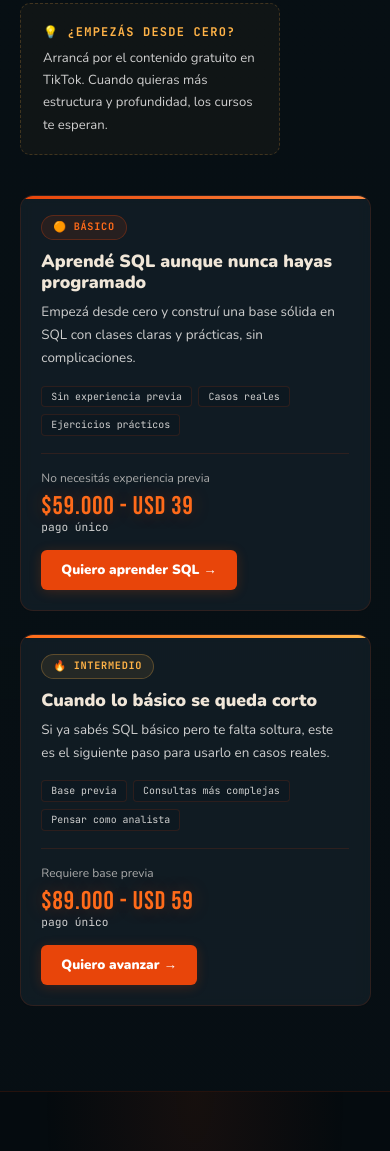
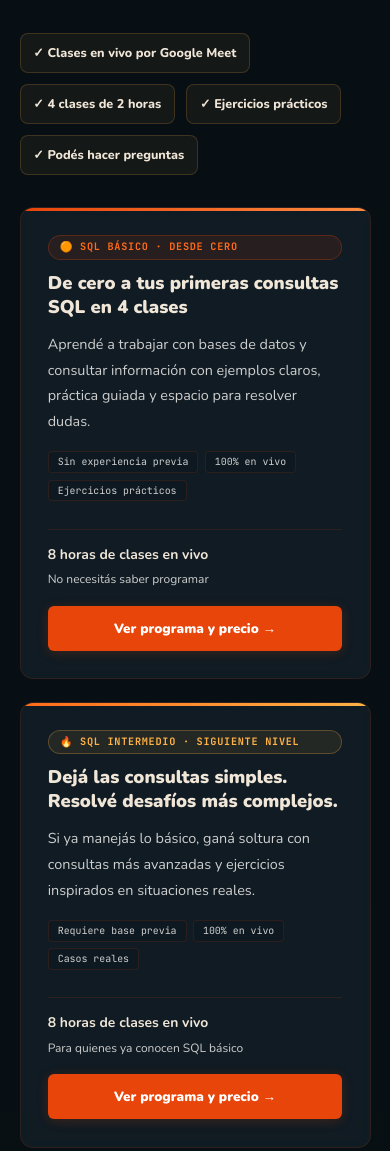
Before and after one commit to codeacomonunca/codea-como-nunca, a plain HTML site: page index.html in a window 390 px wide. Shown: the part 5336-6487 px from the top of the page. Drawn offline with nearby package versions, Linux system fonts and the light colour scheme.

Commit message:
Actualizar pagina principal y curso SQL Basico

```diff
--- a/index.html
+++ b/index.html
@@ -297,6 +297,34 @@ footer::before{content:'';position:absolute;top:0;left:8%;right:8%;height:1px;ba
 
 
 
+
+/* Mejoras de conversión: sección cursos */
+#cursos .sh{line-height:1.05;max-width:900px}
+.curso-confianza{display:flex;gap:.7rem;flex-wrap:wrap;margin:0 0 2rem}
+.curso-confianza span{font-size:.79rem;font-weight:800;color:var(--texto);background:rgba(255,179,71,.055);border:1px solid rgba(255,179,71,.18);border-radius:8px;padding:.55rem .8rem}
+#cursos .curso-card .cc-body{display:flex;flex-direction:column;flex:1;padding:1.7rem}
+#cursos .cc-tit{font-size:clamp(1.15rem,2vw,1.45rem);line-height:1.3;margin-bottom:.8rem}
+#cursos .cc-desc{font-size:.9rem;line-height:1.8}
+#cursos .cc-temas{margin-bottom:1.7rem}
+#cursos .cc-foot{margin-top:auto;align-items:center;gap:1rem}
+.curso-dato{display:flex;flex-direction:column;gap:4px}
+.curso-dato strong{font-size:.87rem;color:var(--texto)}
+.curso-dato span{font-size:.75rem;color:var(--texto-dim)}
+#cursos .btn-comprar{padding:12px 17px;white-space:normal;text-align:center;justify-content:center}
+.curso-aclaracion{display:flex;align-items:center;gap:1rem;flex-wrap:wrap;background:rgba(255,179,71,.045);border:1px solid rgba(255,179,71,.2);border-radius:12px;padding:1.3rem 1.5rem;margin-top:1.5rem}
+.curso-aclaracion-icon{font-size:1.5rem}
+.curso-aclaracion>div{flex:1;min-width:220px}
+.curso-aclaracion strong{color:var(--llama);font-size:.9rem}
+.curso-aclaracion p{color:var(--texto-dim);font-size:.82rem;line-height:1.7;margin-top:.25rem}
+.curso-aclaracion-link{color:var(--llama);font-size:.8rem;font-weight:900;text-decoration:none}
+.curso-aclaracion-link:hover{text-decoration:underline}
+.curso-docente{display:flex;align-items:center;gap:1.3rem;margin-top:2rem;padding:1.4rem 1.6rem;border:1px solid var(--borde);border-radius:12px;background:rgba(20,34,42,.55)}
+.curso-docente img{width:94px;height:94px;object-fit:cover;border-radius:50%;border:2px solid var(--borde-vivo);flex-shrink:0}
+.curso-docente-kicker{font-family:var(--fm);font-size:.65rem;color:var(--llama);letter-spacing:.08em}
+.curso-docente h3{font-size:1.1rem;margin:.3rem 0}
+.curso-docente p{font-size:.83rem;color:var(--texto-dim);line-height:1.7}
+@media(max-width:600px){#cursos .cc-foot{align-items:stretch;flex-direction:column}#cursos .btn-comprar{width:100%}.curso-docente{align-items:flex-start;flex-direction:column}.curso-docente img{width:76px;height:76px}}
+
 </style>
 </head>
 <body>
@@ -503,83 +531,34 @@ footer::before{content:'';position:absolute;top:0;left:8%;right:8%;height:1px;ba
 <!-- ── CURSOS ── -->
 <section class="bloque" id="cursos">
   <div class="bi">
-
-    <div class="cursos-intro">
-      <div class="cursos-intro-txt">
-        <div class="eyebrow">aprendé sin límites</div>
-        <h2 class="sh">CURSOS</h2>
-        <p class="ssub" style="margin-bottom:0">SQL explicado como se usa en la industria real. Sin relleno, sin teoría vacía — directo al código que importa.</p>
-      </div>
-      <div class="cursos-intro-badge">
-        <strong>💡 ¿Empezás desde cero?</strong>
-        Arrancá por el contenido gratuito en TikTok. Cuando quieras más estructura y profundidad, los cursos te esperan.
-      </div>
+    <div class="eyebrow">de TikTok a la práctica</div>
+    <h2 class="sh">¿TE GUSTA CÓMO EXPLICO SQL?<br><span style="color:var(--fuego-vivo)">APRENDÉ CONMIGO EN VIVO.</span></h2>
+    <p class="ssub" style="max-width:760px;margin-bottom:1.7rem">Pasá de mirar ejercicios a resolverlos vos. En mis clases podés preguntar, practicar y entender el porqué de cada consulta, paso a paso y sin vueltas.</p>
+    <div class="curso-confianza" aria-label="Características de las clases">
+      <span>✓ Clases en vivo por Google Meet</span><span>✓ 4 clases de 2 horas</span><span>✓ Ejercicios prácticos</span><span>✓ Podés hacer preguntas</span>
     </div>
-
     <div class="cursos-grid">
-
-<div class="curso-card reveal" style="--stripe:linear-gradient(90deg,#E8450A,#FF8C42)">
+      <article class="curso-card reveal" style="--stripe:linear-gradient(90deg,#E8450A,#FF8C42)">
         <div class="cc-body">
-          <span class="cc-badge b-bas">🟠 Básico</span>
-          <div class="cc-tit">Aprendé SQL aunque nunca hayas programado</div>
-          <p class="cc-desc">Empezá desde cero y construí una base sólida en SQL con clases claras y prácticas, sin complicaciones.</p>
-          <div class="cc-temas">
-            <span class="ct">Sin experiencia previa</span><span class="ct">Casos reales</span><span class="ct">Ejercicios prácticos</span>
-          </div>
-
-
- <div class="cc-foot">
-  <div>
-    <div style="font-size:.75rem;color:#aaa;margin-bottom:6px">
-      No necesitás experiencia previa
+          <span class="cc-badge b-bas">🟠 SQL Básico · desde cero</span>
+          <h3 class="cc-tit">De cero a tus primeras consultas SQL en 4 clases</h3>
+          <p class="cc-desc">Aprendé a trabajar con bases de datos y consultar información con ejemplos claros, práctica guiada y espacio para resolver dudas.</p>
+          <div class="cc-temas"><span class="ct">Sin experiencia previa</span><span class="ct">100% en vivo</span><span class="ct">Ejercicios prácticos</span></div>
+          <div class="cc-foot"><div class="curso-dato"><strong>8 horas de clases en vivo</strong><span>No necesitás saber programar</span></div><a href="sql-basico.html" class="btn-comprar">Ver programa y precio →</a></div>
+        </div>
+      </article>
+      <article class="curso-card reveal rd1" style="--stripe:linear-gradient(90deg,#FF6B1A,#FFB347)">
+        <div class="cc-body">
+          <span class="cc-badge b-int">🔥 SQL Intermedio · siguiente nivel</span>
+          <h3 class="cc-tit">Dejá las consultas simples. Resolvé desafíos más complejos.</h3>
+          <p class="cc-desc">Si ya manejás lo básico, ganá soltura con consultas más avanzadas y ejercicios inspirados en situaciones reales.</p>
+          <div class="cc-temas"><span class="ct">Requiere base previa</span><span class="ct">100% en vivo</span><span class="ct">Casos reales</span></div>
+          <div class="cc-foot"><div class="curso-dato"><strong>8 horas de clases en vivo</strong><span>Para quienes ya conocen SQL básico</span></div><a href="sql-intermedio.html" class="btn-comprar">Ver programa y precio →</a></div>
+        </div>
+      </article>
     </div>
-    <div class="cc-precio">
-      <div class="pn">$59.000 - USD 39</div>
-      <div class="pm">pago único</div>
-    </div>
-  </div>
-  <a href="sql-basico.html" class="btn-comprar">Quiero aprender SQL →</a>
-</div>
-
-
-
-        </div>
-
-</div>
-
-<div class="curso-card reveal rd1" style="--stripe:linear-gradient(90deg,#FF6B1A,#FFB347)">
-  <div class="cc-body">
-    <span class="cc-badge b-int">🔥 Intermedio</span>
-
-    <div class="cc-tit">Cuando lo básico se queda corto</div>
-
-    <p class="cc-desc">
-        Si ya sabés SQL básico pero te falta soltura, este es el siguiente paso para usarlo en casos reales.
-    </p>
-
-    <div class="cc-temas">
-      <span class="ct">Base previa</span>
-      <span class="ct">Consultas más complejas</span>
-      <span class="ct">Pensar como analista</span>
-    </div>
-
-    <div class="cc-foot">
-      <div>
-        <div style="font-size:.75rem;color:#aaa;margin-bottom:6px">
-          Requiere base previa
-        </div>
-        <div class="cc-precio">
-          <div class="pn">$89.000 - USD 59</div>
-          <div class="pm">pago único</div>
-        </div>
-      </div>
-      <a href="sql-intermedio.html" class="btn-comprar">Quiero avanzar →</a>
-    </div>
-  </div>
-</div>
-
-
-    </div>
+    <div class="curso-aclaracion"><span class="curso-aclaracion-icon">💡</span><div><strong>¿No sabés por dónde empezar?</strong><p>Si nunca programaste, elegí SQL Básico. En cada página vas a encontrar el programa, las próximas fechas y el precio antes de decidir.</p></div><a href="sql-basico.html" class="curso-aclaracion-link">Conocer SQL Básico →</a></div>
+    <div class="curso-docente"><img src="assets/images/matias-codea.png" alt="Matías Fortunato, docente de Codeá como nunca" loading="lazy"><div><span class="curso-docente-kicker">LA MISMA PERSONA QUE VES EN TIKTOK</span><h3>Hola, soy Matías 👋</h3><p>En Codeá como nunca enseño programación de forma simple y sin vueltas. En las clases en vivo trabajamos juntos y podés preguntarme cuando algo no se entiende.</p></div></div>
   </div>
 </section>
 
```
Also changed, not shown: sql-basico.html (+10 -10 lines).
